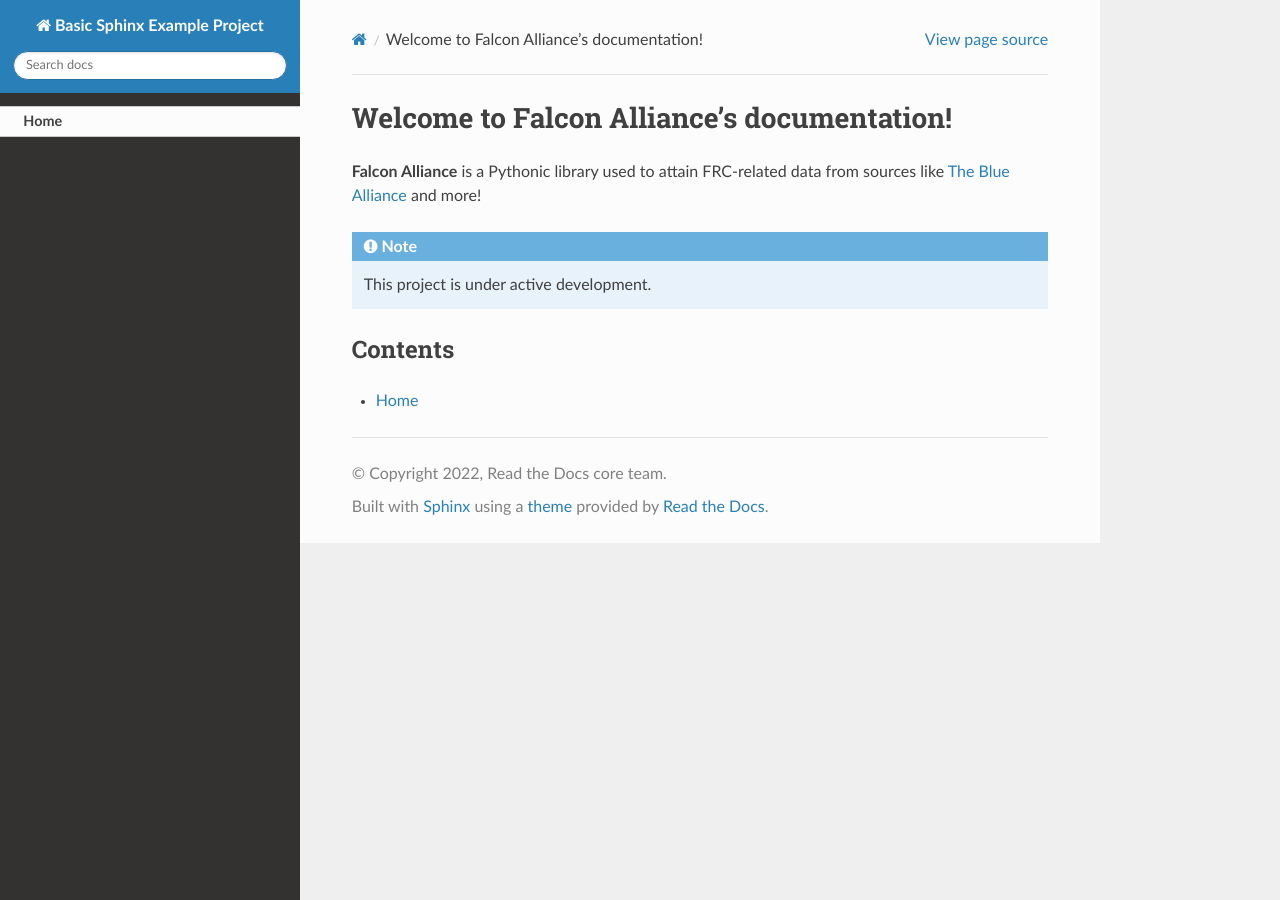
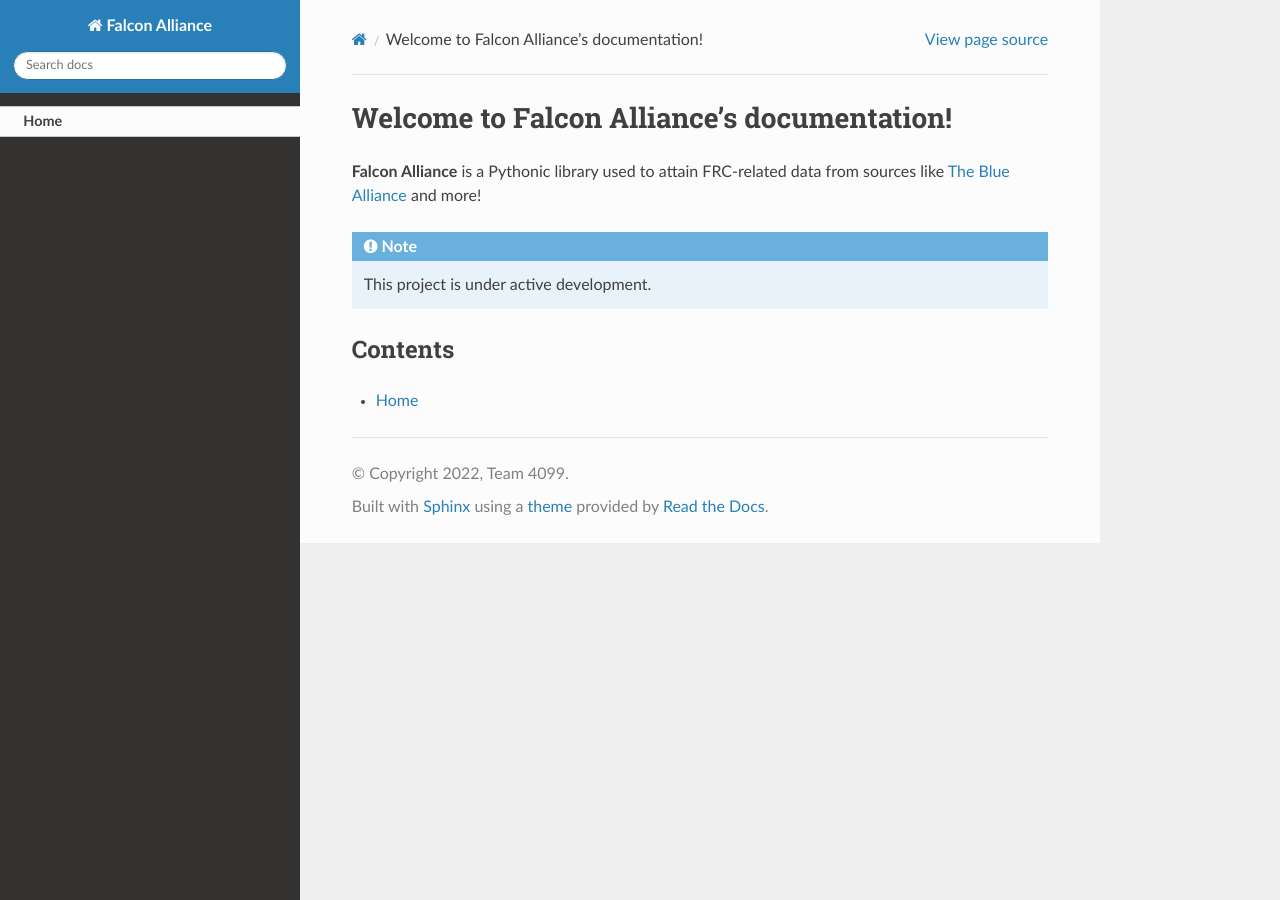
Before and after one commit to team4099/FalconAlliance, a Sphinx documentation site: the page built from docs/index.rst, in a window 1280 px wide. Built offline with Sphinx 7.4.7 and the Read the Docs theme 2.0.0, drawn with Linux system fonts in a browser that asks for light colours.

Commit message:
fix conf.py

```diff
--- a/docs/conf.py
+++ b/docs/conf.py
@@ -17,13 +17,9 @@
 
 # -- Project information -----------------------------------------------------
 
-project = "Basic Sphinx Example Project"
-copyright = "2022, Read the Docs core team"
-author = "Read the Docs core team"
-
-
-# -- General configuration ---------------------------------------------------
-# -- General configuration
+project = "Falcon Alliance"
+copyright = "2022, Team 4099"
+author = "Team 4099 - The Falcons"
 
 extensions = [
     "sphinx.ext.duration",
```
